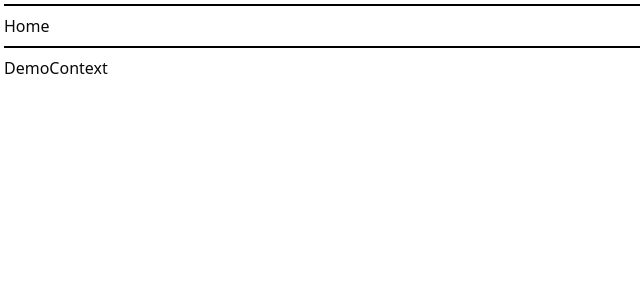
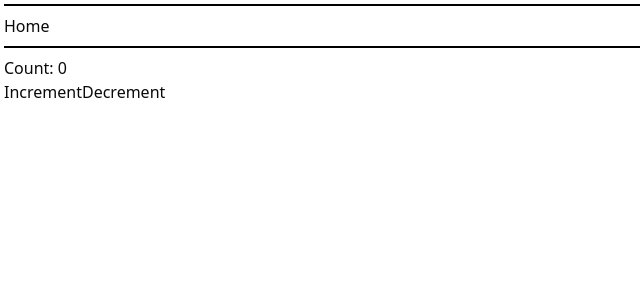
Before and after one commit to protoxianyx/moneymanager, a Next.js app: page /MyContextFL in a window 1280 px wide. Shown: the top 300 px of the page, without its empty margins (0-640 px from the left). Built offline with nearby package versions, Linux system fonts and the light colour scheme.

Commit message:
Context Part 2

```diff
--- a/app/components/MyContextFLComponents/DemoContext.tsx
+++ b/app/components/MyContextFLComponents/DemoContext.tsx
@@ -1,9 +1,19 @@
-import React from 'react'
+"use client"
 
-const DemoContext = () => {
+import React, { FC } from "react";
+import { useContext } from "react";
+import { MyContext } from "@/context/MyContext";
+
+const DemoContext: FC = () => {
+  const { count, increment, decrement } = useContext(MyContext);
+
   return (
-    <div>DemoContext</div>
-  )
-}
+    <div>
+      <p>Count: {count}</p>
+      <button onClick={increment}>Increment</button>
+      <button onClick={decrement}>Decrement</button>
+    </div>
+  );
+};
 
-export default DemoContext
+export default DemoContext;
```
